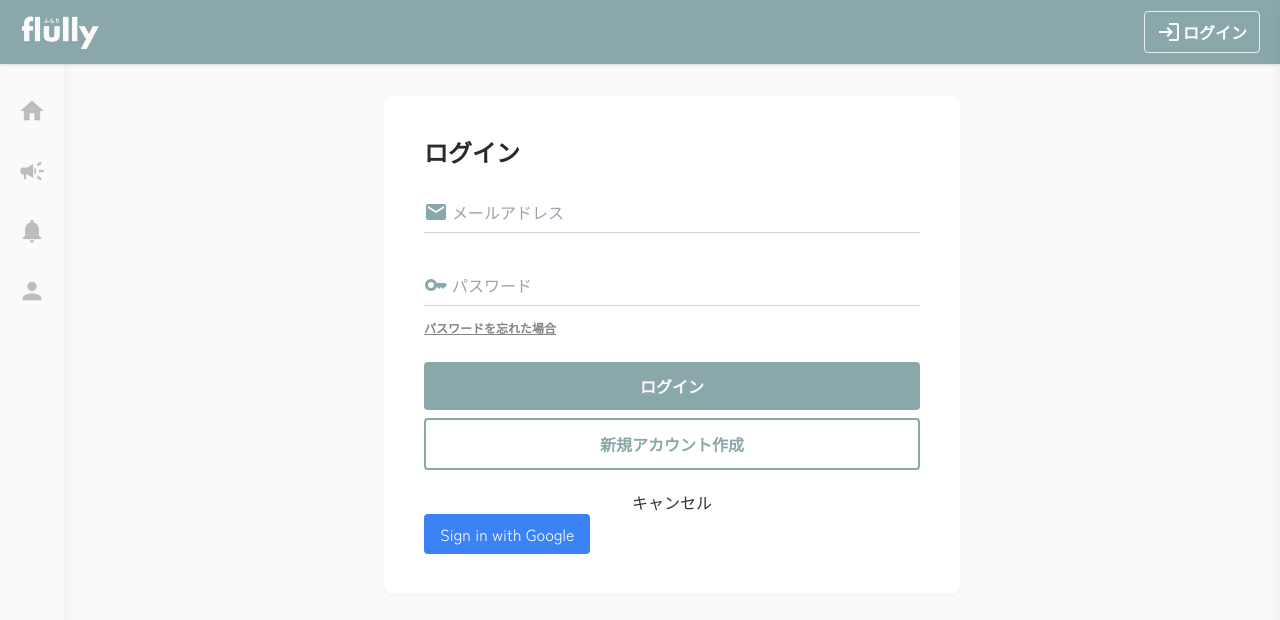
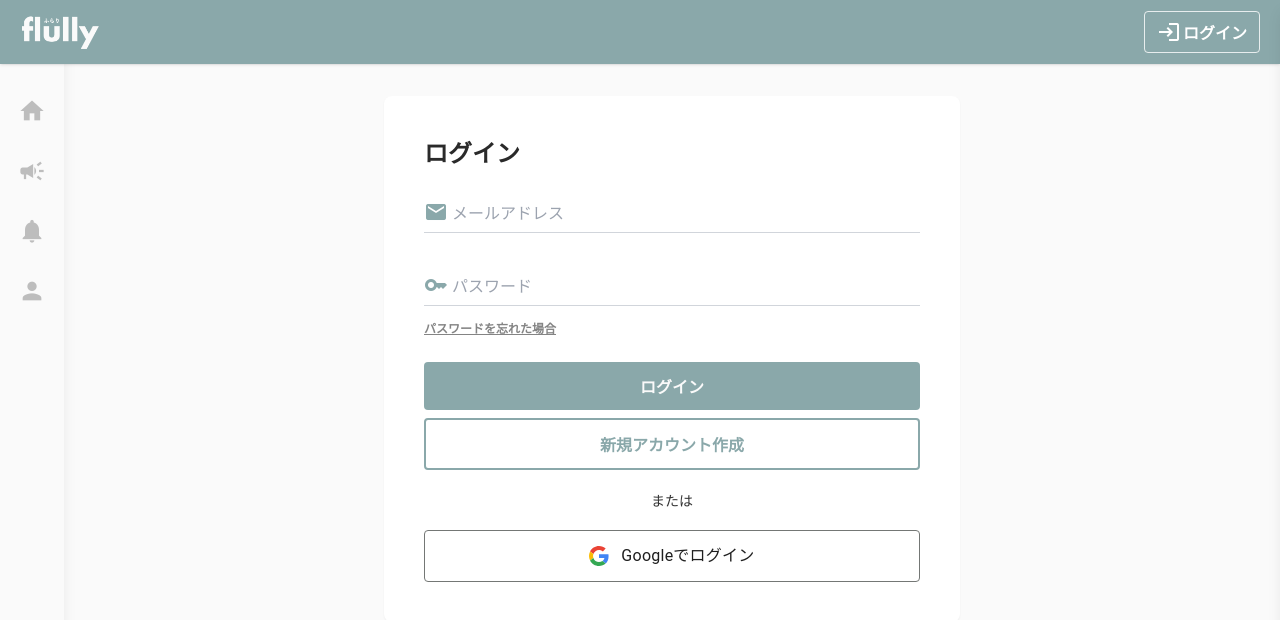
Before and after one commit to moguDev/flully-front, a Next.js app: page /signin in a window 1280 px wide. Shown: the top 620 px of the page. Built offline with nearby package versions, Linux system fonts and the light colour scheme; no server answers.

Commit message:
Googleログインボタンの調整

```diff
--- a/src/app/globals.css
+++ b/src/app/globals.css
@@ -27,3 +27,117 @@
   background: var(--background);
   font-family: Arial, Helvetica, sans-serif;
 }
+
+.gsi-material-button {
+  -moz-user-select: none;
+  -webkit-user-select: none;
+  -ms-user-select: none;
+  -webkit-appearance: none;
+  background-color: WHITE;
+  background-image: none;
+  border: 1px solid #747775;
+  -webkit-border-radius: 4px;
+  border-radius: 4px;
+  -webkit-box-sizing: border-box;
+  box-sizing: border-box;
+  color: #1f1f1f;
+  cursor: pointer;
+  font-family: "Roboto", arial, sans-serif;
+  font-size: 16px;
+  height: 52px;
+  letter-spacing: 0.25px;
+  outline: none;
+  overflow: hidden;
+  padding: 0 12px;
+  position: relative;
+  text-align: center;
+  -webkit-transition:
+    background-color 0.218s,
+    border-color 0.218s,
+    box-shadow 0.218s;
+  transition:
+    background-color 0.218s,
+    border-color 0.218s,
+    box-shadow 0.218s;
+  vertical-align: middle;
+  white-space: nowrap;
+  width: auto;
+  max-width: 496px;
+  min-width: min-content;
+}
+
+.gsi-material-button .gsi-material-button-icon {
+  height: 20px;
+  margin-right: 12px;
+  min-width: 20px;
+  width: 20px;
+}
+
+.gsi-material-button .gsi-material-button-content-wrapper {
+  -webkit-align-items: center;
+  align-items: center;
+  display: flex;
+  -webkit-flex-direction: row;
+  flex-direction: row;
+  -webkit-flex-wrap: nowrap;
+  flex-wrap: nowrap;
+  height: 100%;
+  justify-content: space-between;
+  position: relative;
+  width: 100%;
+}
+
+.gsi-material-button .gsi-material-button-contents {
+  -webkit-flex-grow: 1;
+  flex-grow: 1;
+  font-family: "Roboto", arial, sans-serif;
+  font-weight: 500;
+  overflow: hidden;
+  text-overflow: ellipsis;
+  vertical-align: top;
+}
+
+.gsi-material-button .gsi-material-button-state {
+  -webkit-transition: opacity 0.218s;
+  transition: opacity 0.218s;
+  bottom: 0;
+  left: 0;
+  opacity: 0;
+  position: absolute;
+  right: 0;
+  top: 0;
+}
+
+.gsi-material-button:disabled {
+  cursor: default;
+  background-color: #ffffff61;
+  border-color: #1f1f1f1f;
+}
+
+.gsi-material-button:disabled .gsi-material-button-contents {
+  opacity: 38%;
+}
+
+.gsi-material-button:disabled .gsi-material-button-icon {
+  opacity: 38%;
+}
+
+.gsi-material-button:not(:disabled):active .gsi-material-button-state,
+.gsi-material-button:not(:disabled):focus .gsi-material-button-state {
+  background-color: #303030;
+  opacity: 12%;
+}
+
+.gsi-material-button:not(:disabled):hover {
+  -webkit-box-shadow:
+    0 1px 2px 0 rgba(60, 64, 67, 0.3),
+    0 1px 3px 1px rgba(60, 64, 67, 0.15);
+  box-shadow:
+    0 1px 2px 0 rgba(60, 64, 67, 0.3),
+    0 1px 3px 1px rgba(60, 64, 67, 0.15);
+}
+
+.gsi-material-button:not(:disabled):hover .gsi-material-button-state {
+  background-color: #303030;
+  opacity: 8%;
+}
--- a/src/app/signin/components/GoogleLoginButton.tsx
+++ b/src/app/signin/components/GoogleLoginButton.tsx
@@ -6,8 +6,37 @@
 export const GoogleLoginButton: React.FC = () => {
   return (
     <a href={GOOGLE_LOGIN_URL}>
-      <button className="bg-blue-500 text-white px-4 py-2 rounded">
-        Sign in with Google
+      <button className="gsi-material-button" style={{ width: "550px" }}>
+        <div className="w-full flex items-center justify-center">
+          <div className="gsi-material-button-icon">
+            <svg
+              version="1.1"
+              xmlns="http://www.w3.org/2000/svg"
+              viewBox="0 0 48 48"
+              xmlnsXlink="http://www.w3.org/1999/xlink"
+              style={{ display: "block" }}
+            >
+              <path
+                fill="#EA4335"
+                d="M24 9.5c3.54 0 6.71 1.22 9.21 3.6l6.85-6.85C35.9 2.38 30.47 0 24 0 14.62 0 6.51 5.38 2.56 13.22l7.98 6.19C12.43 13.72 17.74 9.5 24 9.5z"
+              />
+              <path
+                fill="#4285F4"
+                d="M46.98 24.55c0-1.57-.15-3.09-.38-4.55H24v9.02h12.94c-.58 2.96-2.26 5.48-4.78 7.18l7.73 6c4.51-4.18 7.09-10.36 7.09-17.65z"
+              />
+              <path
+                fill="#FBBC05"
+                d="M10.53 28.59c-.48-1.45-.76-2.99-.76-4.59s.27-3.14.76-4.59l-7.98-6.19C.92 16.46 0 20.12 0 24c0 3.88.92 7.54 2.56 10.78l7.97-6.19z"
+              />
+              <path
+                fill="#34A853"
+                d="M24 48c6.48 0 11.93-2.13 15.89-5.81l-7.73-6c-2.15 1.45-4.92 2.3-8.16 2.3-6.26 0-11.57-4.22-13.47-9.91l-7.98 6.19C6.51 42.62 14.62 48 24 48z"
+              />
+              <path fill="none" d="M0 0h48v48H0z" />
+            </svg>
+          </div>
+          <p className="text-center">Googleでログイン</p>
+        </div>
       </button>
     </a>
   );
--- a/src/app/signin/components/LoginForm.tsx
+++ b/src/app/signin/components/LoginForm.tsx
@@ -34,6 +34,7 @@
   };
 
   return (
+    <section>
       <div className="space-y-5 bg-white lg:rounded-lg lg:px-10 px-5 py-10 shadow-sm">
         <h1 className="text-black font-black flex items-center text-2xl">
           ログイン
@@ -110,10 +111,11 @@
             </button>
           </div>
         </form>
-      <button className="w-full" onClick={() => router.push("/map")}>
-        キャンセル
-      </button>
+        <p className="text-sm text-center z-10">または</p>
+        <div className="w-full space-y-4">
           <GoogleLoginButton />
         </div>
+      </div>
+    </section>
   );
 };
```
Lines whose indentation alone changed are shown as unchanged.
